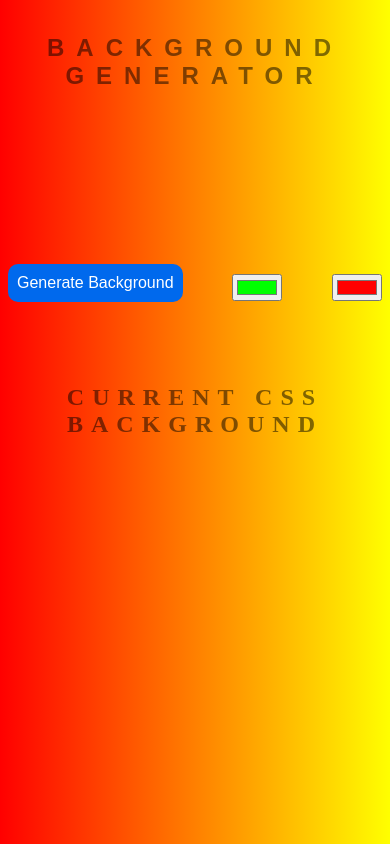
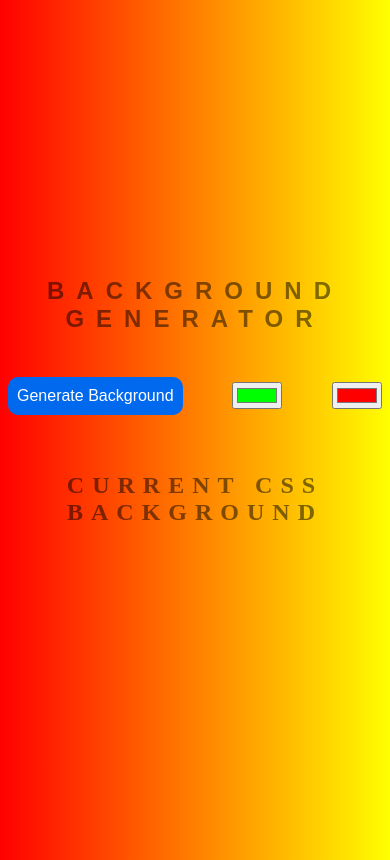
Before and after one commit to Eyosias1/background-generator-byeyos, a plain HTML site: page index.html in a window 390 px wide. Drawn offline with Linux system fonts and the light colour scheme.

Commit message:
checke5  responsiveness all mobiles last one

```diff
--- a/style.css
+++ b/style.css
@@ -48,8 +48,16 @@ h3 {
 }
 
 @media only screen and (max-width: 440px) {
-
+  body {
+    height: 100vh;
+    display: flex;
+    justify-content: center;
+    align-items: center;
+  }
   h1 {
+    display: flex;
+    justify-content: center;
+    align-items: center;
     font-size: 1.5em;
   }
 
@@ -59,7 +67,6 @@ h3 {
 
   .button-gen {
     font-size: 16px;
-    margin-bottom: 10px;
   }
   .container {
     /* flex-wrap: wrap; */
@@ -67,14 +74,16 @@ h3 {
     justify-content: space-between;
     align-items: center;
     width: 100%;
+    margin-bottom: 10px;
   }
 
   .container1 {
     display: flex;
     flex-wrap: wrap;
-    /* justify-content: center; */
-    /* align-items: center; */
-    height: 80vh;
+    justify-content: space-between;
+    align-items: center;
+    align-content: space-between;
+    height: 40vh;
     padding: 10px 0 10px 0;
   }
 }
```
